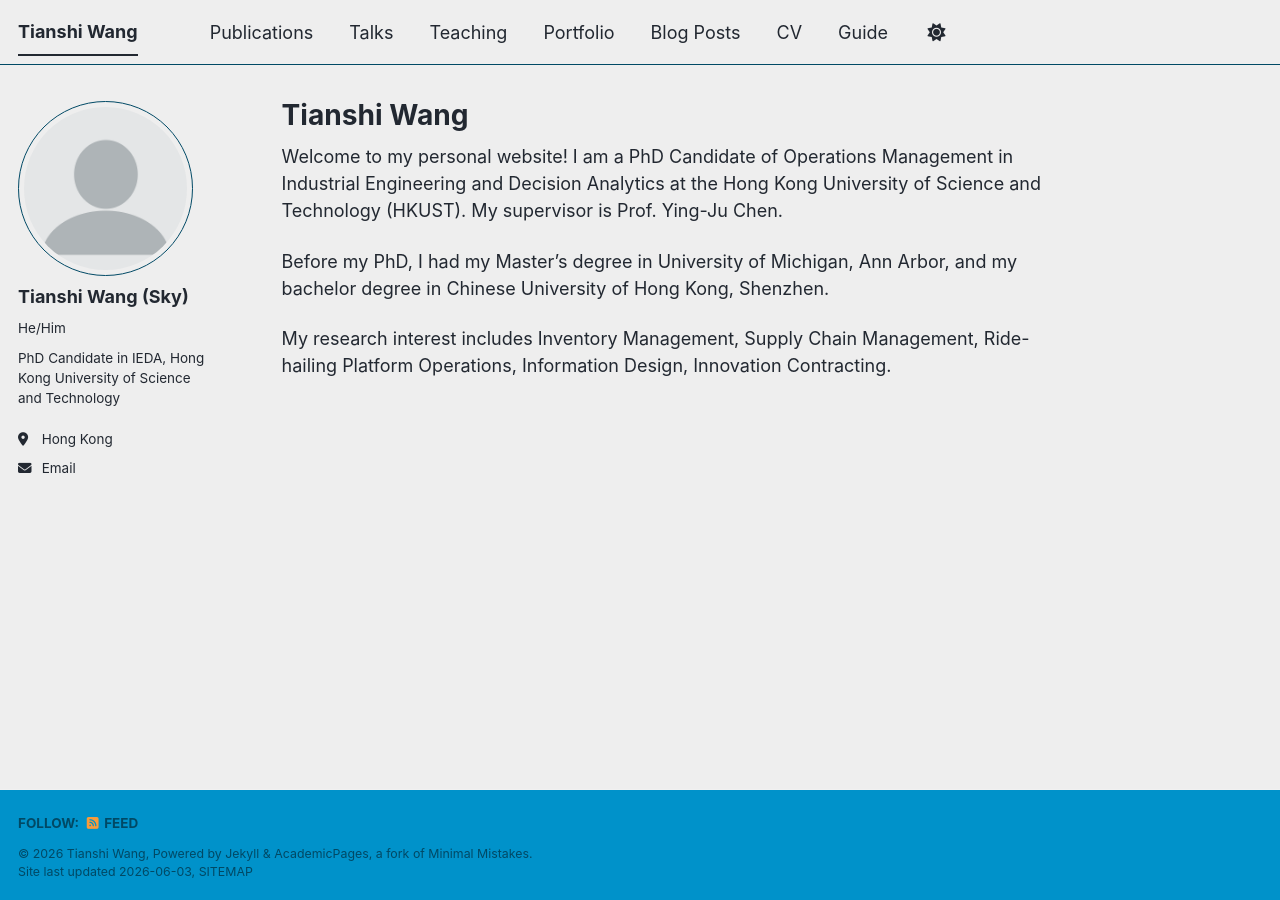
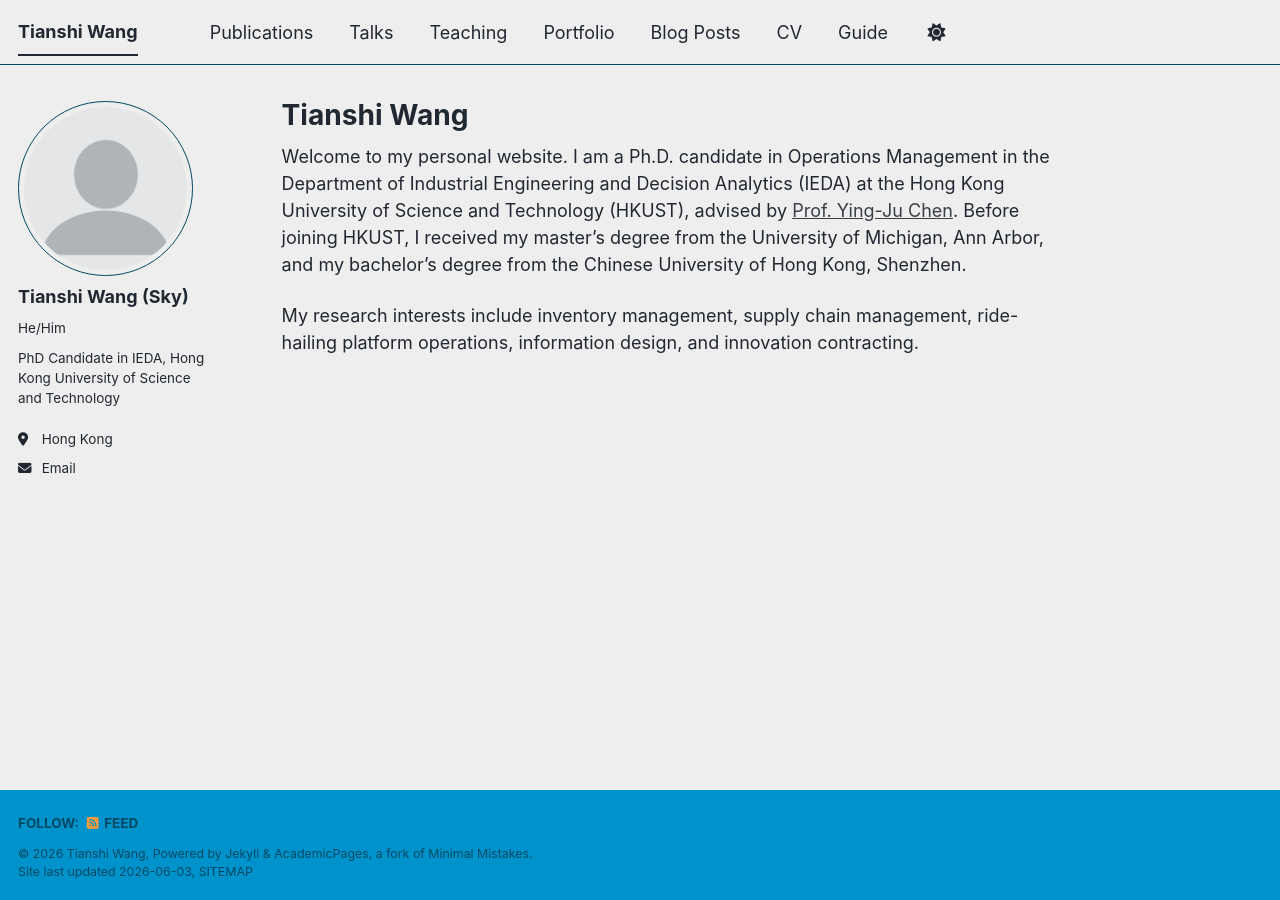
Before and after one commit to skywang1999/skywang1999.github.io, a Jekyll site: the page built from _pages/about.md, in a window 1280 px wide. Built offline with Jekyll 4.4.1, drawn with Linux system fonts in a browser that asks for light colours; a script bundle is joined from its source files by our own code; library files that are not in the unit come from our copies.

Commit message:
Revise about page content for clarity and detail
Updated personal information and research interests for clarity and detail.

```diff
--- a/_pages/about.md
+++ b/_pages/about.md
@@ -7,8 +7,6 @@ redirect_from:
   - /about.html
 ---
 
-Welcome to my personal website! I am a PhD Candidate of Operations Management in Industrial Engineering and Decision Analytics at the Hong Kong University of Science and Technology (HKUST). My supervisor is Prof. Ying-Ju Chen.
+Welcome to my personal website. I am a Ph.D. candidate in Operations Management in the Department of Industrial Engineering and Decision Analytics (IEDA) at the Hong Kong University of Science and Technology (HKUST), advised by [Prof. Ying-Ju Chen](https://imchen.people.ust.hk). Before joining HKUST, I received my master’s degree from the University of Michigan, Ann Arbor, and my bachelor’s degree from the Chinese University of Hong Kong, Shenzhen.
 
-Before my PhD, I had my Master's degree in University of Michigan, Ann Arbor, and my bachelor degree in Chinese University of Hong Kong, Shenzhen.
-
-My research interest includes Inventory Management, Supply Chain Management, Ride-hailing Platform Operations, Information Design, Innovation Contracting.
+My research interests include inventory management, supply chain management, ride-hailing platform operations, information design, and innovation contracting.
```
